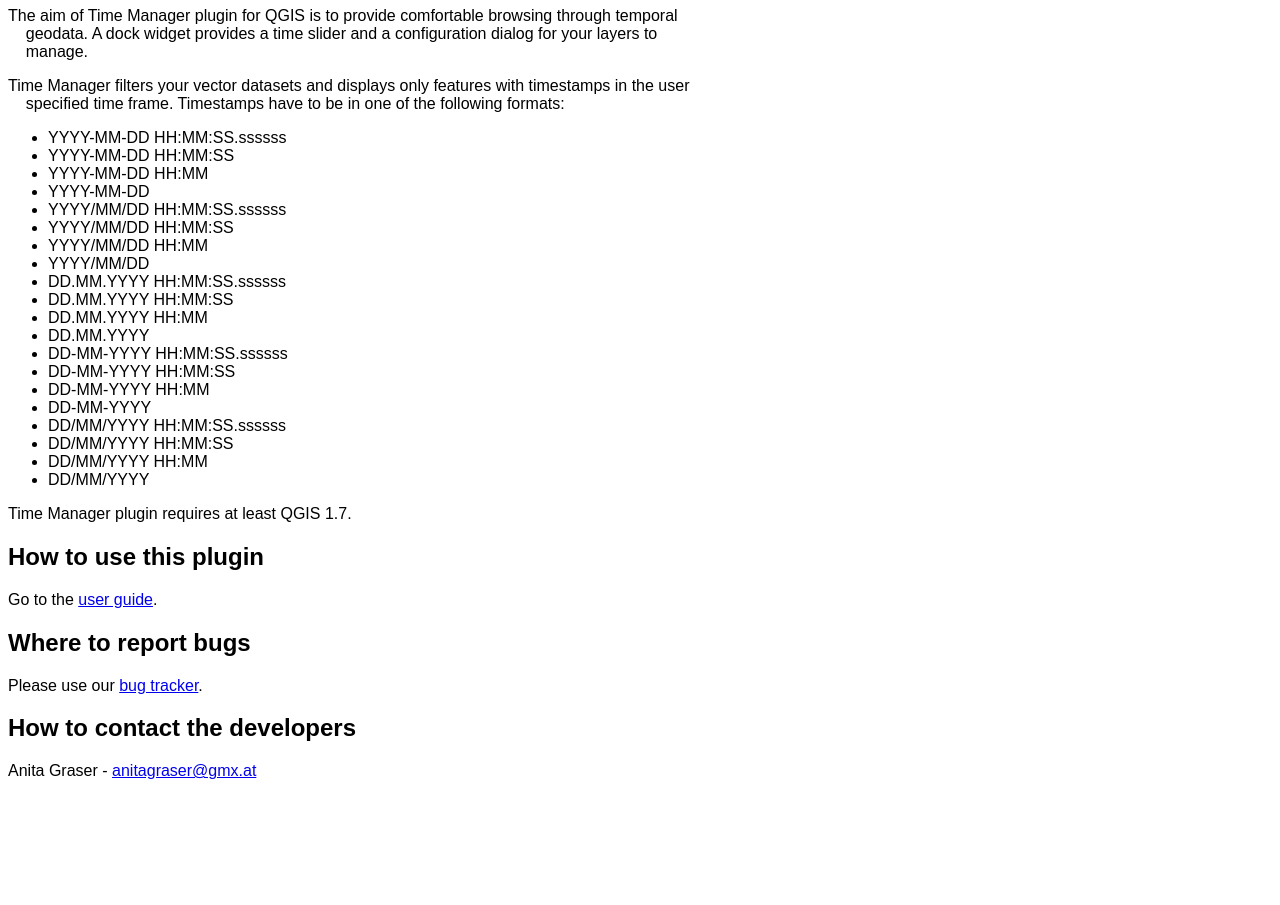
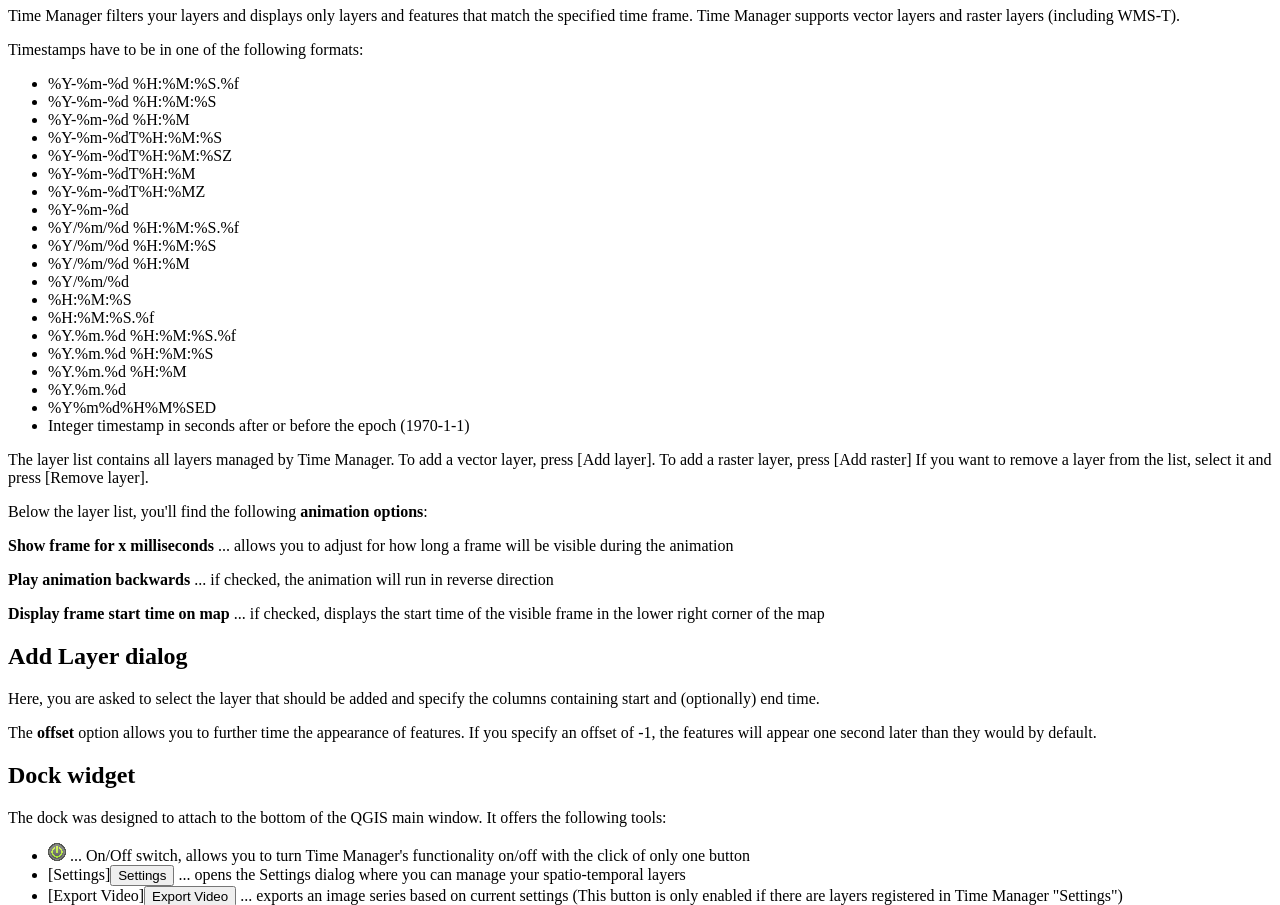
Before and after one commit to anitagraser/TimeManager, a plain HTML site: page help.htm in a window 1280 px wide. Shown: the part 73-978 px from the top of the page. Before the commit the page ends 869 px from the top, so only its background shows below. Drawn offline with Linux system fonts and the light colour scheme.

Commit message:
Updated help.htm and added to main settings dialog
fixes #245

```diff
--- a/help.htm
+++ b/help.htm
@@ -2,65 +2,89 @@
 <html>
 <head>
     <meta name="qrichtext" content="1"/>
-    <style type="text/css">
-        * {
-        font-family: sans-serif;
-        }
-        p, li {
-        white-space: pre-wrap;
-        }
-        p.tip {
-        color: #666;
-        font-style: italic;
-        font-size: 80%;
-        }
 
-    </style>
 </head>
 <body>
+
 <h1>Time Manager</h1>
 
-<p>The aim of Time Manager plugin for QGIS is to provide comfortable browsing through temporal
-    geodata. A dock widget provides a time slider and a configuration dialog for your layers to
-    manage.</p>
+<p>Time Manager filters your layers and displays only layers and features that match the specified time frame. Time Manager supports vector layers and raster layers (including WMS-T).</p>
 
-<p>Time Manager filters your vector datasets and displays only features with timestamps in the user
-    specified time frame. Timestamps have to be in one of the following formats:</p>
+<p>Timestamps have to be in one of the following formats:</p>
+
 <ul>
-    <li>YYYY-MM-DD HH:MM:SS.ssssss</li>
-    <li>YYYY-MM-DD HH:MM:SS</li>
-    <li>YYYY-MM-DD HH:MM</li>
-    <li>YYYY-MM-DD</li>
-    <li>YYYY/MM/DD HH:MM:SS.ssssss</li>
-    <li>YYYY/MM/DD HH:MM:SS</li>
-    <li>YYYY/MM/DD HH:MM</li>
-    <li>YYYY/MM/DD</li>
-    <li>DD.MM.YYYY HH:MM:SS.ssssss</li>
-    <li>DD.MM.YYYY HH:MM:SS</li>
-    <li>DD.MM.YYYY HH:MM</li>
-    <li>DD.MM.YYYY</li>
-    <li>DD-MM-YYYY HH:MM:SS.ssssss</li>
-    <li>DD-MM-YYYY HH:MM:SS</li>
-    <li>DD-MM-YYYY HH:MM</li>
-    <li>DD-MM-YYYY</li>
-    <li>DD/MM/YYYY HH:MM:SS.ssssss</li>
-    <li>DD/MM/YYYY HH:MM:SS</li>
-    <li>DD/MM/YYYY HH:MM</li>
-    <li>DD/MM/YYYY</li>
+<li>%Y-%m-%d %H:%M:%S.%f</li>
+<li>%Y-%m-%d %H:%M:%S</li>
+<li>%Y-%m-%d %H:%M</li>
+<li>%Y-%m-%dT%H:%M:%S</li>
+<li>%Y-%m-%dT%H:%M:%SZ</li>
+<li>%Y-%m-%dT%H:%M</li>
+<li>%Y-%m-%dT%H:%MZ</li>
+<li>%Y-%m-%d</li>
+<li>%Y/%m/%d %H:%M:%S.%f</li>
+<li>%Y/%m/%d %H:%M:%S</li>
+<li>%Y/%m/%d %H:%M</li>
+<li>%Y/%m/%d</li>
+<li>%H:%M:%S</li>
+<li>%H:%M:%S.%f</li>
+<li>%Y.%m.%d %H:%M:%S.%f</li>
+<li>%Y.%m.%d %H:%M:%S</li>
+<li>%Y.%m.%d %H:%M</li>
+<li>%Y.%m.%d</li>
+<li>%Y%m%d%H%M%SED</li>
+<li>Integer timestamp in seconds after or before the epoch (1970-1-1)</li>
 </ul>
 
-<p>Time Manager plugin requires at least QGIS 1.7.</p>
 
-<h2>How to use this plugin</h2>
+<p>The layer list contains all layers managed by Time Manager.
+To add a vector layer, press [Add layer].
+To add a raster layer, press [Add raster]
+If you want to remove a layer from the list, select it and press [Remove layer].</p>
 
-<p>Go to the <a href="userguide.htm">user guide</a>.</p>
 
-<h2>Where to report bugs</h2>
+<p>Below the layer list, you'll find the following <b>animation options</b>:</p>
 
-<p>Please use our <a href="https://github.com/anitagraser/TimeManager">bug tracker</a>.</p>
+<p><b>Show frame for x milliseconds</b> ...
+allows you to adjust for how long a frame will be visible during the animation</p>
 
-<h2>How to contact the developers</h2>
+<p><b>Play animation backwards</b> ...
+if checked, the animation will run in reverse direction</p>
 
-<p>Anita Graser - <a href="mailto:anitagraser@gmx.at">anitagraser@gmx.at</a></p>
+<p><b>Display frame start time on map</b> ...
+if checked, displays the start time of the visible frame in the lower right corner of the map</p>
+
+
+
+
+<h2>Add Layer dialog</h2>
+
+<p>Here, you are asked to select the layer that should be added and specify the columns containing
+start and (optionally) end time.</p>
+
+<p>The <b>offset</b> option allows you to further time the appearance of features. If you specify
+an offset of -1, the features will appear one second later than they would by default. </p>
+
+
+
+<h2>Dock widget</h2>
+
+<p>The dock was designed to attach to the bottom of the QGIS main window. It offers the following tools:</p>
+
+<ul>
+<li><img src="images/power_on.png" alt="power"/> ... On/Off switch, allows you to turn Time Manager's functionality on/off with the click of only one button</li>
+<li><span class="hidden">[Settings]</span><input type="button" value="Settings"/> ... opens the Settings dialog where you can manage your spatio-temporal layers</li>
+<li><span class="hidden">[Export Video]</span><input type="button" value="Export Video"/> ... exports an image series based on current settings (This button is only enabled if there are layers registered in Time Manager "Settings")</li>
+<li><b>Time frame start: <span class="hidden">[2000-01-01 00:00:00]</span></b><input type="text" value="2000-01-01 00:00:00"/> ... shows the start time of the currently active frame. Allows you to precisely specify your desired analysis time.</li>
+<li><b>Time frame size: </b><input type="text" value="1"/><span class="hidden">[x]</span><select><option value="days">days</option></select> ... allow you to choose the size of the time frame</li>
+<li><img src="images/back.png" alt="back"/> ... go to the previous time frame</li>
+<li><img src="images/forward.png" alt="forward"/> ... go to the next time frame</li>
+<li><b>Slider</b> ... shows the position of current frame relative to the whole dataset and allows you to seamlessly scroll through the dataset</li>
+<li><img src="images/play.png" alt="play"/> ... start an automatic animation based on your current settings</li>
+</ul>
+
+
+
+
+
 </body>
 </html>
```
Also changed, not shown: 2 other files.
